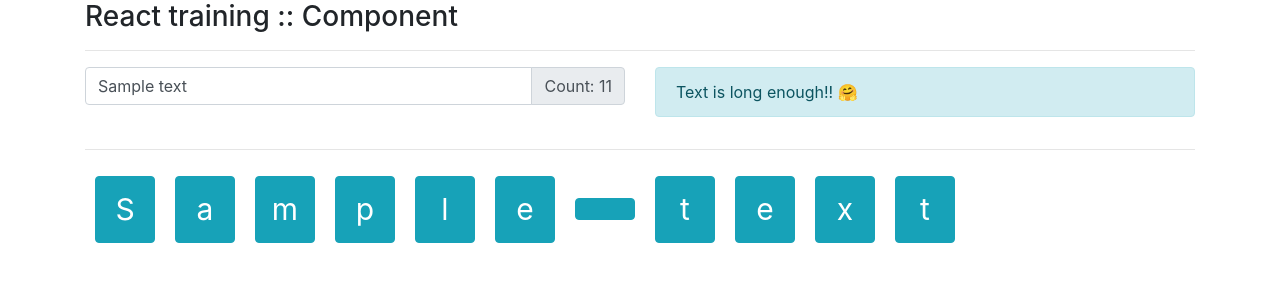
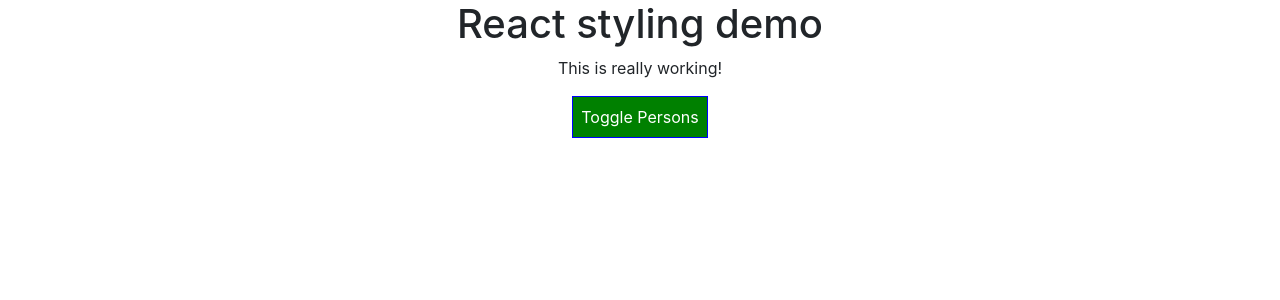
Before and after one commit to swabha1/react-training-examples, a React (Create React App) app: page / in a window 1280 px wide. Shown: the top 300 px of the page. Built offline with nearby package versions, Linux system fonts and the light colour scheme.

Commit message:
Styling changes demo for react

```diff
--- a/package.json
+++ b/package.json
@@ -6,6 +6,7 @@
     "@testing-library/jest-dom": "^4.2.4",
     "@testing-library/react": "^9.3.3",
     "@testing-library/user-event": "^7.1.2",
+    "radium": "^0.26.0",
     "react": "^16.12.0",
     "react-dom": "^16.12.0",
     "react-scripts": "3.3.0"
--- a/src/App.css
+++ b/src/App.css
@@ -2,37 +2,10 @@
   text-align: center;
 }
 
-.App-logo {
-  height: 40vmin;
-  pointer-events: none;
+.red {
+  color: red;
 }
 
-@media (prefers-reduced-motion: no-preference) {
-  .App-logo {
-    animation: App-logo-spin infinite 20s linear;
-  }
+.bold {
+  font-weight: bold;
 }
-
-.App-header {
-  background-color: #282c34;
-  min-height: 100vh;
-  display: flex;
-  flex-direction: column;
-  align-items: center;
-  justify-content: center;
-  font-size: calc(10px + 2vmin);
-  color: white;
-}
-
-.App-link {
-  color: #61dafb;
-}
-
-@keyframes App-logo-spin {
-  from {
-    transform: rotate(0deg);
-  }
-  to {
-    transform: rotate(360deg);
-  }
-}
--- a/src/App.js
+++ b/src/App.js
@@ -1,77 +1,111 @@
-import React from "react";
+import React, { Component } from "react";
 import "./App.css";
+import Radium, { StyleRoot } from "radium";
+import Person from "./components/Person/Person";
 
-import Tile from "./components/Tile/Tile";
-import { Message } from "./components/Message/Message";
+class App extends Component {
+  state = {
+    persons: [
+      { id: "1", name: "Anil", age: 28 },
+      { id: "2", name: "Vijay", age: 29 },
+      { id: "3", name: "Neha", age: 26 }
+    ],
+    otherState: "some other value",
+    showPersons: false
+  };
 
-export default class App extends React.Component {
-  constructor() {
-    super();
-    this.state = {
-      text: "Sample text"
+  nameChangedHandler = (event, id) => {
+    const personIndex = this.state.persons.findIndex(p => {
+      return p.id === id;
+    });
+
+    const person = {
+      ...this.state.persons[personIndex]
     };
-  }
 
-  onNameChanged(e) {
-    this.setState({
-      text: e.target.value
-    });
-  }
+    // const person = Object.assign({}, this.state.persons[personIndex]);
 
-  removeChar(index) {
-    let oldString = this.state.text;
-    let newString =
-      oldString.substring(0, index) +
-      oldString.substring(index + 1, oldString.length);
-    this.setState({
-      text: newString
-    });
-  }
+    person.name = event.target.value;
 
-  getTile(text) {
-    let tileArr = [];
-    for (let i = 0; i < text.length; i++) {
-      tileArr.push(
-        <Tile
-          char={text[i]}
-          index={i}
-          key={i}
-          onCharRemove={this.removeChar.bind(this)}
-        />
-      );
-    }
-    return tileArr;
-  }
+    const persons = [...this.state.persons];
+    persons[personIndex] = person;
+
+    this.setState({ persons: persons });
+  };
+
+  deletePersonHandler = personIndex => {
+    // const persons = this.state.persons.slice();
+    const persons = [...this.state.persons];
+    persons.splice(personIndex, 1);
+    this.setState({ persons: persons });
+  };
+
+  togglePersonsHandler = () => {
+    const doesShow = this.state.showPersons;
+    this.setState({ showPersons: !doesShow });
+  };
 
   render() {
-    let tileJsx = this.getTile(this.state.text);
+    const style = {
+      backgroundColor: "green",
+      color: "white",
+      font: "inherit",
+      border: "1px solid blue",
+      padding: "8px",
+      cursor: "pointer",
+      ":hover": {
+        backgroundColor: "lightgreen",
+        color: "black"
+      }
+    };
+
+    let persons = null;
+
+    if (this.state.showPersons) {
+      persons = (
+        <div>
+          {this.state.persons.map((person, index) => {
+            return (
+              <Person
+                click={() => this.deletePersonHandler(index)}
+                name={person.name}
+                age={person.age}
+                key={person.id}
+                changed={event => this.nameChangedHandler(event, person.id)}
+              />
+            );
+          })}
+        </div>
+      );
+
+      style.backgroundColor = "red";
+      style[":hover"] = {
+        backgroundColor: "salmon",
+        color: "black"
+      };
+    }
+
+    const classes = [];
+    if (this.state.persons.length <= 2) {
+      classes.push("red");
+    }
+    if (this.state.persons.length <= 1) {
+      classes.push("bold");
+    }
+
     return (
-      <div className="container">
-        <h3>React training :: Component</h3>
-        <hr />
-        <div className="row">
-          <div className="col-md-6">
-            <div className="input-group mb-2">
-              <input
-                type="text"
-                value={this.state.text}
-                className="form-control"
-                onChange={this.onNameChanged.bind(this)}
-              />
-              <div className="input-group-append">
-                <div className="input-group-text">
-                  Count: {this.state.text.length}
-                </div>
-              </div>
-            </div>
-          </div>
-          <div className="col-md-6">
-            <Message count={this.state.text.length} />
-          </div>
+      <StyleRoot>
+        <div className="App">
+          <h1>React styling demo</h1>
+          <p className={classes.join(" ")}>This is really working!</p>
+          <button style={style} onClick={this.togglePersonsHandler}>
+            Toggle Persons
+          </button>
+          {persons}
         </div>
-        <hr />
-        {tileJsx}
-      </div>
+      </StyleRoot>
     );
   }
 }
+
+export default Radium(App);
--- a/src/components/Message/Message.js
+++ /dev/null
@@ -1,10 +0,0 @@
-import React from "react";
-
-import "./Message.css";
-
-export const Message = function(props) {
-  let message =
-    props.count < 5 ? "Text is too short!! 🤕" : "Text is long enough!! 🤗";
-  let customClass = props.count < 5 ? "alert alert-danger" : "alert alert-info";
-  return <div className={customClass}> {message}</div>;
-};
--- /dev/null
+++ b/src/components/Person/Person.css
@@ -0,0 +1,14 @@
+.Person {
+    width: 60%;
+    margin: 16px auto;
+    border: 1px solid #eee;
+    box-shadow: 0 2px 3px #ccc;
+    padding: 16px;
+    text-align: center;
+}
+
+/* @media (min-width: 500px) {
+    .Person {
+        width: 450px;
+    }
+} */
--- /dev/null
+++ b/src/components/Person/Person.js
@@ -0,0 +1,23 @@
+import React from "react";
+import Radium from "radium";
+
+import "./Person.css";
+
+const person = props => {
+  const style = {
+    "@media (min-width: 500px)": {
+      width: "450px"
+    }
+  };
+  return (
+    <div className="Person" style={style}>
+      <p onClick={props.click}>
+        I'm {props.name} and I am {props.age} years old!
+      </p>
+      <p>{props.children}</p>
+      <input type="text" onChange={props.changed} value={props.name} />
+    </div>
+  );
+};
+
+export default Radium(person);
--- a/src/components/Tile/Tile.css
+++ /dev/null
@@ -1,4 +0,0 @@
-.char-box:hover {
-  background-color: #dc3545;
-  border-color: #dc3545;
-}
--- a/src/components/Tile/Tile.js
+++ /dev/null
@@ -1,35 +0,0 @@
-import React from "react";
-import PropTypes from "prop-types";
-
-import "./Tile.css";
-
-export default class Tile extends React.Component {
-  static propType = {
-    char: PropTypes.string,
-    index: PropTypes.number,
-    onCharRemove: PropTypes.func
-  };
-
-  onClickHnd() {
-    this.props.onCharRemove(this.props.index);
-  }
-
-  render() {
-    let defaultStyle = {
-      display: "inline-block",
-      minWidth: "60px",
-      padding: "10px",
-      margin: "10px",
-      fontSize: "30px"
-    };
-    return (
-      <button
-        onClick={this.onClickHnd.bind(this)}
-        className="btn btn-info char-box"
-        style={defaultStyle}
-      >
-        {this.props.char}
-      </button>
-    );
-  }
-}
```
Also changed, not shown: src/components/Message/Message.css (deleted), 1 other file (tests, documents, lock files or other folders).
